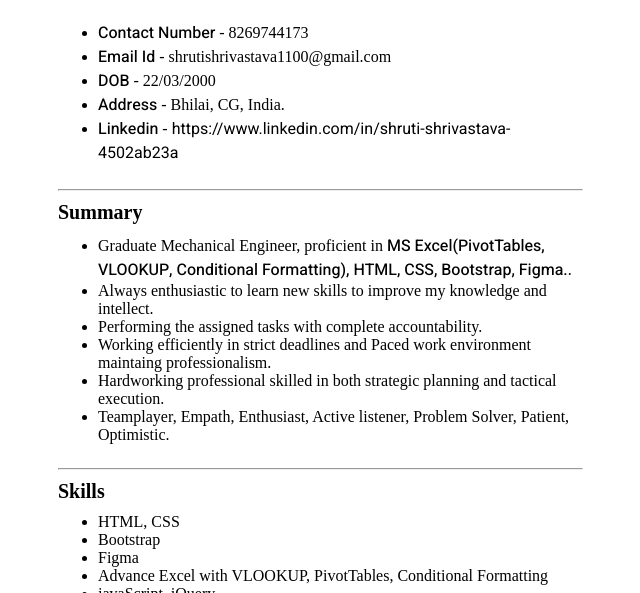
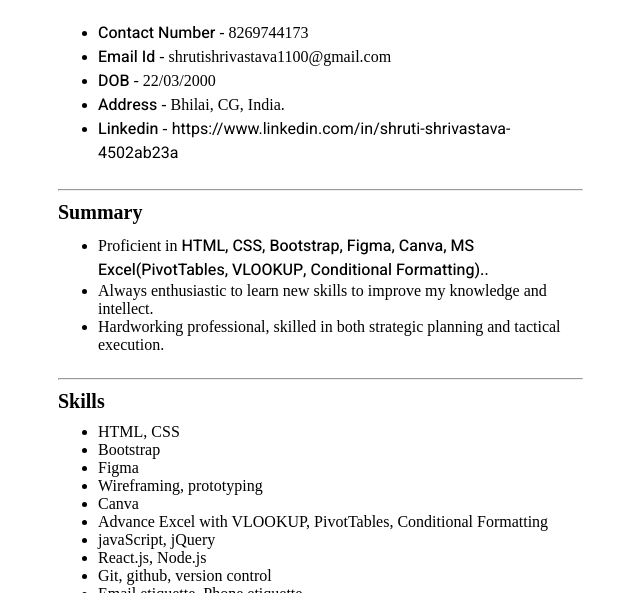
Before and after one commit to coder099/My_Portfolio_, a plain HTML site: page Resume.html in a window 1280 px wide. Shown: the part 207-800 px from the top of the page, without its empty margins (322-962 px from the left). Drawn offline with Linux system fonts and the light colour scheme.

Commit message:
Update Resume.html

```diff
--- a/Resume.html
+++ b/Resume.html
@@ -126,13 +126,10 @@ a {
       Summary
     </p>
     <ul >
-      <li>Graduate Mechanical Engineer, proficient in <span style="font-weight: 500; font-family: Heebo, Arial, Helvetica, sans-serif;">MS Excel(PivotTables, VLOOKUP, Conditional Formatting), HTML, CSS, Bootstrap, Figma.</span>.</li>
+      <li>Proficient in <span style="font-weight: 500; font-family: Heebo, Arial, Helvetica, sans-serif;">HTML, CSS, Bootstrap, Figma, Canva, MS Excel(PivotTables, VLOOKUP, Conditional Formatting).</span>.</li>
       <li>Always enthusiastic to learn new skills to improve my knowledge and intellect.</li>
-      <li>Performing the assigned tasks with complete accountability.</li>
-      <li>Working efficiently in strict deadlines and Paced work environment maintaing professionalism.</li>
-      <li>Hardworking professional skilled in both strategic planning and tactical execution.</li>
-      <li>Teamplayer, Empath, Enthusiast, Active listener, Problem Solver, Patient, Optimistic.</li>
-    </ul>
+       <li>Hardworking professional, skilled in both strategic planning and tactical execution.</li>
+      </ul>
     <br>
     <hr>
         <p class="head">Skills</p>
@@ -140,9 +137,12 @@ a {
       <li>HTML, CSS</li>
       <li>Bootstrap</li>
       <li>Figma</li>
+      <li>Wireframing, prototyping</li>
+      <li>Canva</li>
       <li>Advance Excel with VLOOKUP, PivotTables, Conditional Formatting</li>
       <li>javaScript, jQuery</li>
       <li>React.js, Node.js</li>
+      <li>Git, github, version control</li>
       <li>Email etiquette, Phone etiquette</li>
       <li>Client Handling</li>
     </ul>
```
